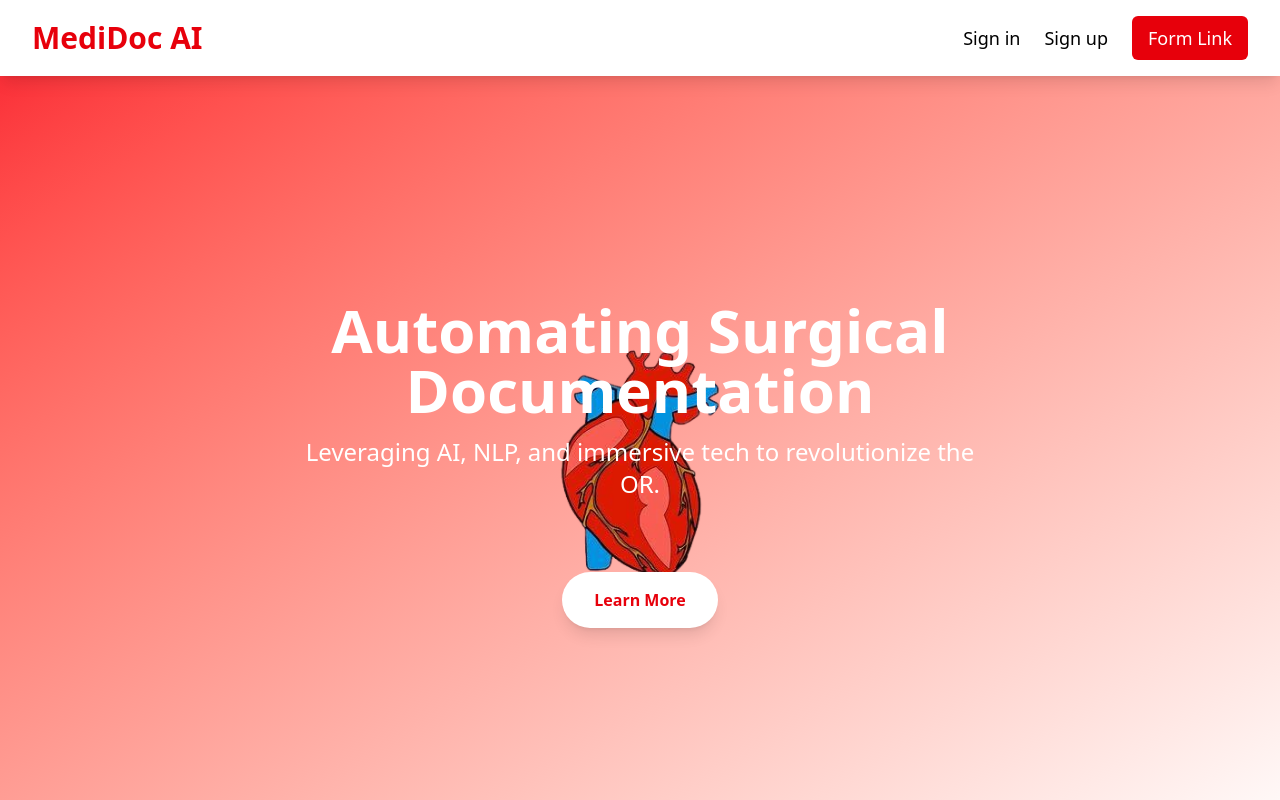
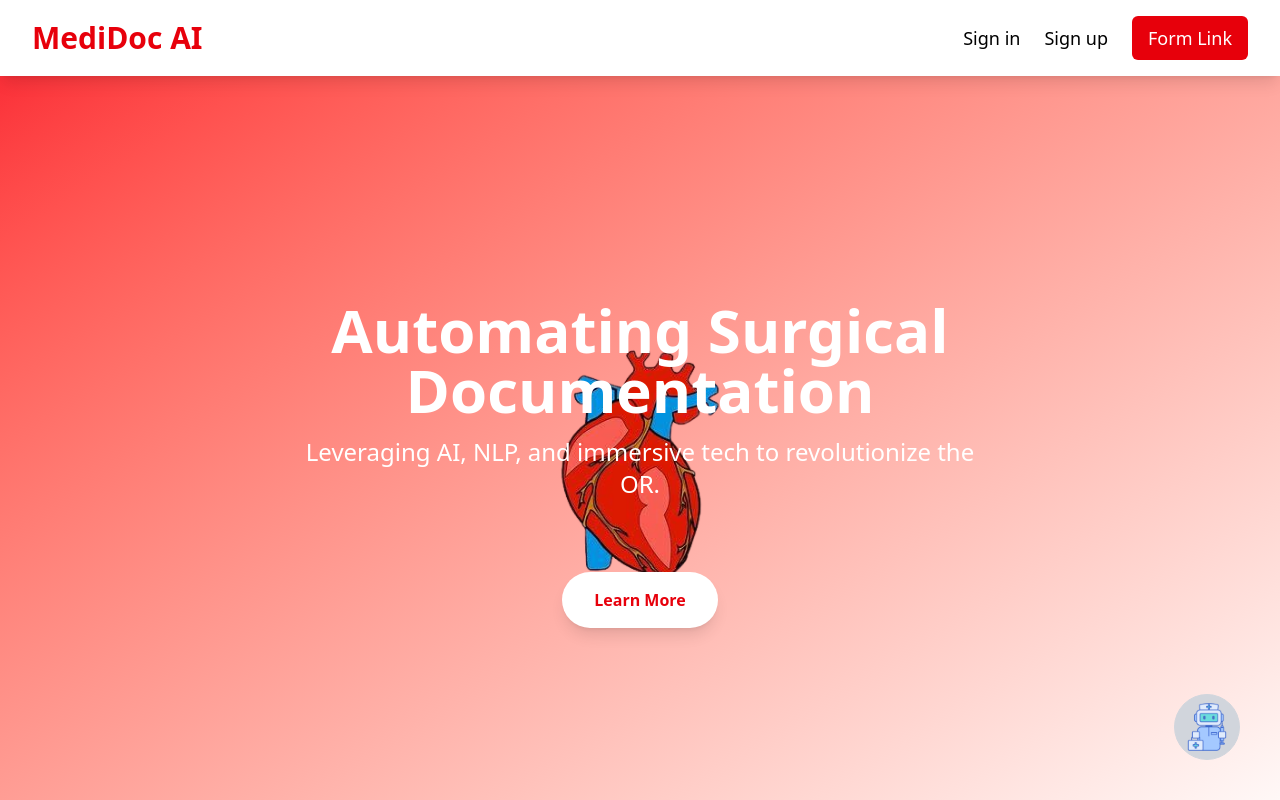
Before and after one commit to harshabambu/mediDoc, a React (Vite) app in the folder frontend/: page / in a window 1280 px wide. Shown: the top 800 px of the page. Built offline with nearby package versions, Linux system fonts and the light colour scheme; a web font is replaced by a local one.

Commit message:
add:logo

```diff
--- a/frontend/src/RootLayout.jsx
+++ b/frontend/src/RootLayout.jsx
@@ -2,12 +2,16 @@ import React from 'react'
 import Header from './components/Header'
 import Footer from './components/Footer'
 import {Outlet} from 'react-router-dom'
+import bot from './assets/bot1.png'
 function RootLayout() {
   return (
     <div>
         <Header />
         <div className='min-h-screen'>
           <Outlet />
+          <div className='fixed bottom-10 right-10 z-50 border bg-gray-300 border-gray-300 p-2 rounded-full'>
+            <img src={bot} alt='bot' className='w-12 h-12' />
+          </div>
         </div>
         <Footer />
     </div>
```
Also changed, not shown: frontend/src/assets/bot.png (added), frontend/src/assets/bot1.png (added).
